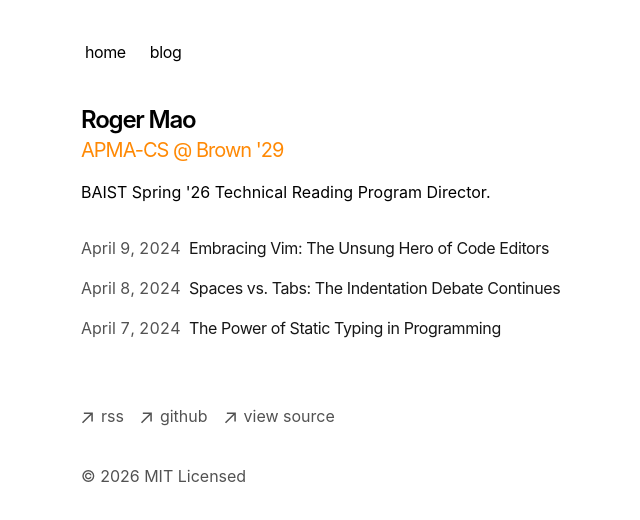
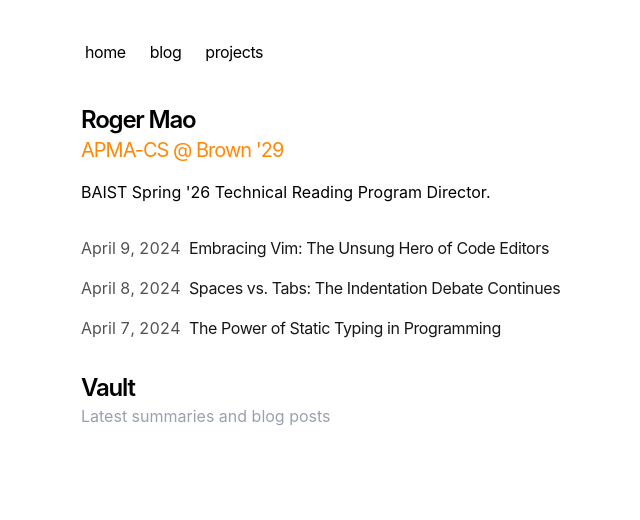
Before and after one commit to RoogerMao/personal-website, a Next.js app in the folder blog/: page / in a window 1280 px wide. Shown: the top 520 px of the page, without its empty margins (271-911 px from the left). Built offline with nearby package versions, Linux system fonts and the light colour scheme.

Commit message:
jan. 12th final status
to-do:
- rework SVGs to be orange over hover
- create interface for experience, display 5 most recent experiences on homepage

later:
- set up linking with obsidian vault to display most recent notes, then add a "pinned" feature

```diff
--- a/blog/app/components/nav.tsx
+++ b/blog/app/components/nav.tsx
@@ -8,6 +8,9 @@ const navItems = {
   '/blog': {
     name: 'blog',
   },
+  '/projects': {
+    name: "projects",
+  }
 }
 
 const socials = [
@@ -47,7 +50,7 @@ export function Navbar() {
                 <Link
                   key={path}
                   href={path}
-                  className="transition-all hover:text-neutral-800 dark:hover:text-neutral-200 flex align-middle relative py-1 px-2 m-1"
+                  className="transition-all hover:text-orange-400 dark:hover:text-orange-400 flex align-middle relative py-1 px-2 m-1"
                 >
                   {name}
                 </Link>
@@ -64,6 +67,7 @@ export function Navbar() {
                   alt = {alt}
                   width = {20}
                   height = {20}
+                  className = "transition-all hover:text-orange-400 dark:hover:color-orange-400"
                 />
               </a>
               ))}
--- a/blog/app/layout.tsx
+++ b/blog/app/layout.tsx
@@ -56,9 +56,7 @@ export default function RootLayout({
         <main className="flex-auto min-w-0 mt-6 flex flex-col px-2 md:px-0">
           <Navbar />
           {children}
-          <Footer />
           <Analytics />
-          <SpeedInsights />
         </main>
       </body>
     </html>
--- a/blog/app/page.tsx
+++ b/blog/app/page.tsx
@@ -2,6 +2,7 @@ import { BlogPosts } from 'app/components/posts'
 
 export default function Page() {
   return (
+    <div>
       <section>
         <div className="mb-4">
           <h1 className="text-2xl font-semibold tracking-tighter">
@@ -19,5 +20,22 @@ export default function Page() {
           <BlogPosts />
         </div>
       </section>
+
+      {/*
+      <section className = "mb-4">
+        <h1 className="text-2xl font-semibold tracking-tighter">
+            Working Experience
+        </h1>
+      </section>
+      */}
+      <section className = "mb-4">
+        <h1 className="text-2xl font-semibold tracking-tighter">
+            Vault
+        </h1>
+        <p className="text-l text-gray-400">
+          {`Latest summaries and blog posts`}
+        </p>
+      </section>
+    </div>
   )
 }
--- /dev/null
+++ b/blog/app/projects/page.tsx
@@ -0,0 +1,3 @@
+export default function Page() {
+
+}
```
Lines whose indentation alone changed are shown as unchanged.
